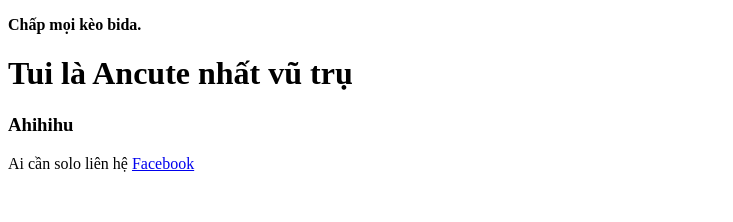
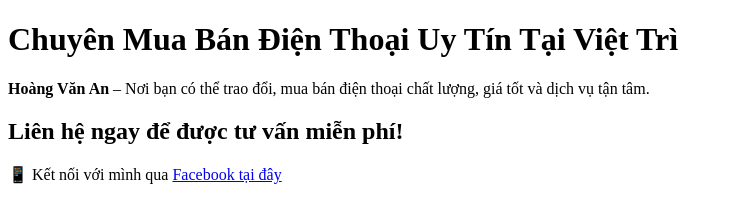
Before and after one commit to HoangAn04/hoangan04.github.io, a plain HTML site: page index.html in a window 1280 px wide. Shown: the whole page, without its empty margins (0-733 px from the left). Drawn offline with Linux system fonts and the light colour scheme.

Commit message:
Update index.html

```diff
--- a/index.html
+++ b/index.html
@@ -3,15 +3,16 @@
 <head>
     <meta charset="UTF-8">
     <meta name="viewport" content="width=device-width, initial-scale=1.0">
-    <title>Hoàng Văn An</title>
+    <title>Hoàng Văn An - Mua Bán Điện Thoại Việt Trì</title>
 </head>
 <body>
-    <p><b>Chấp mọi kèo bida.</b></p>
-    <h1>Tui là Ancute nhất vũ trụ</h1>
-    <h3>Ahihihu</h3>
+    <h1>Chuyên Mua Bán Điện Thoại Uy Tín Tại Việt Trì</h1>
+    <p><strong>Hoàng Văn An</strong> – Nơi bạn có thể trao đổi, mua bán điện thoại chất lượng, giá tốt và dịch vụ tận tâm.</p>
+
+    <h2>Liên hệ ngay để được tư vấn miễn phí!</h2>
 
     <footer>
-        <p>Ai cần solo liên hệ <a href="https://www.facebook.com/share/1BCx4TGWPt/?mibextid=wwXIfr">Facebook</a></p>
+        <p>📱 Kết nối với mình qua <a href="https://www.facebook.com/share/1BCx4TGWPt/?mibextid=wwXIfr" target="_blank">Facebook tại đây</a></p>
     </footer>
 </body>
 </html>
```
